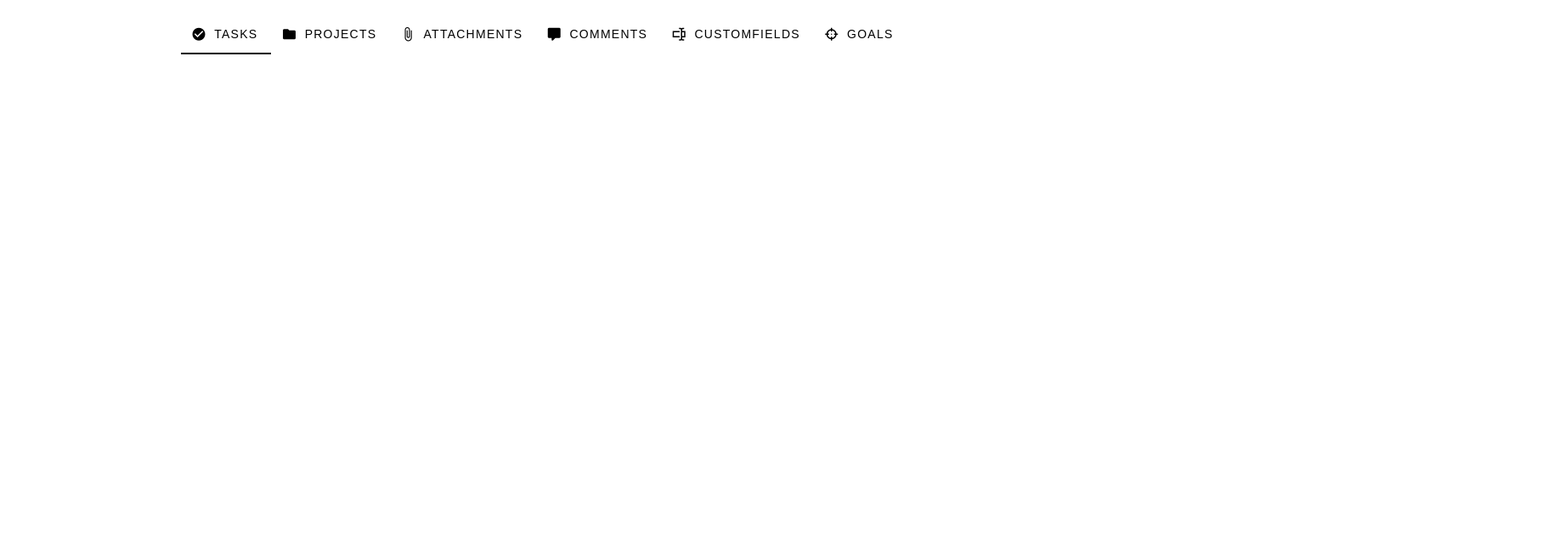
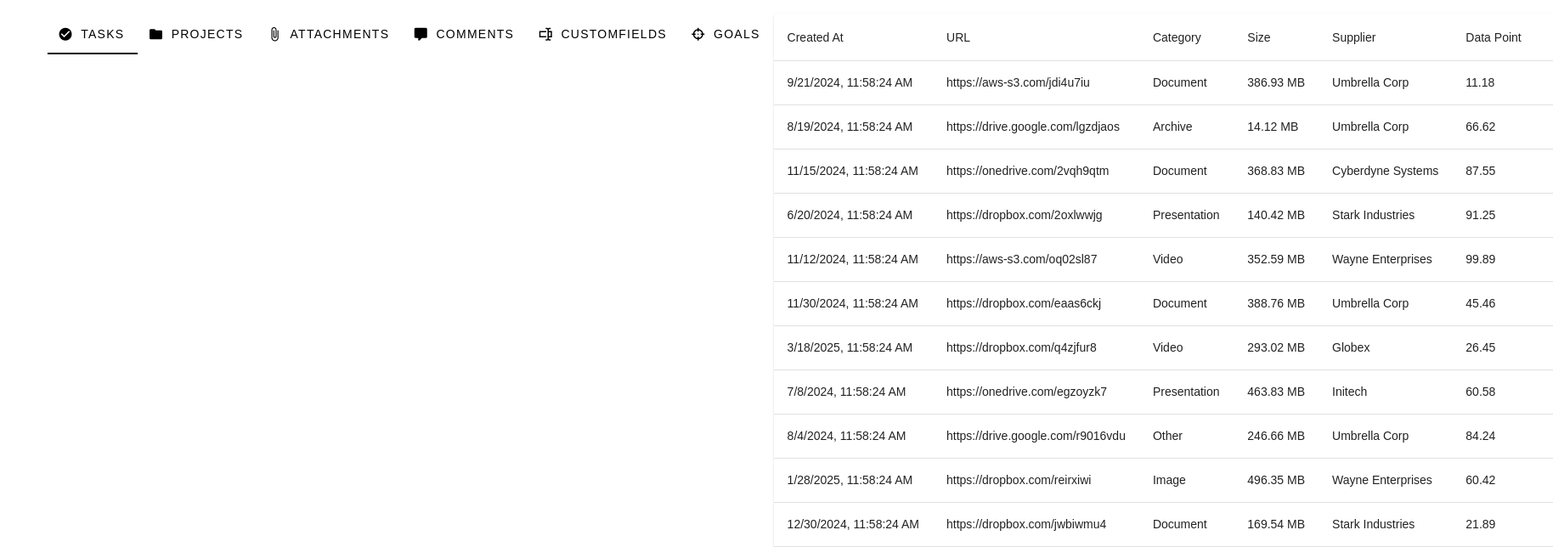
Before and after one commit to mihailo-obradovic/pro-backup-nuxt, a Nuxt app: page /Home in a window 1280 px wide. Shown: the top 644 px of the page at 85% size, 1828 px wide, since content can reach past the window. Built offline with nearby package versions, Linux system fonts and the light colour scheme.

Commit message:
Add basic table

```diff
--- a/assets/styles/main.scss
+++ b/assets/styles/main.scss
@@ -4,7 +4,6 @@
     height: 100%;
     width: 100%;
     margin: 0;
-    overflow-y: hidden !important;
 }
 
 body {
--- a/pages/Home.vue
+++ b/pages/Home.vue
@@ -10,6 +10,27 @@
         {{ tab.name.charAt(0).toUpperCase() + tab.name.slice(1) }}
       </v-tab>
     </v-tabs>
+
+    <v-card class="flex-grow-1 d-flex flex-column overflow-hidden">
+      <v-data-table
+        :headers="headers"
+        :items="records"
+        :items-per-page="20"
+        class="flex-grow-1"
+        fixed-header
+        height="100%"
+      >
+        <!-- Custom formatting for dates -->
+        <template #item.created_at="{ item }">
+          {{ new Date(item.created_at).toLocaleString() }}
+        </template>
+
+        <!-- Custom formatting for size -->
+        <template #item.size="{ item }">
+          {{ formatFileSize(item.size) }}
+        </template>
+      </v-data-table>
+    </v-card>
   </v-container>
 </template>
 
@@ -24,4 +45,79 @@
   { name: 'customFields', icon: 'mdi-form-textbox' },
   { name: 'goals', icon: 'mdi-target' }
 ];
+
+// Table headers
+const headers = [
+  { title: 'Created At', key: 'created_at' },
+  { title: 'URL', key: 'url' },
+  { title: 'Category', key: 'category' },
+  { title: 'Size', key: 'size' },
+  { title: 'Supplier', key: 'supplier' },
+  { title: 'Data Point', key: 'dataPoint' }
+];
+
+// Function to format file size
+function formatFileSize(bytes) {
+  if (bytes < 1024) return bytes + ' B';
+  else if (bytes < 1048576) return (bytes / 1024).toFixed(2) + ' KB';
+  else if (bytes < 1073741824) return (bytes / 1048576).toFixed(2) + ' MB';
+  else return (bytes / 1073741824).toFixed(2) + ' GB';
+}
+
+// Generate 100 dummy records
+const records = Array.from({ length: 100 }, (_, i) => {
+  // Random date within last year
+  const randomDate = new Date();
+  randomDate.setDate(randomDate.getDate() - Math.floor(Math.random() * 365));
+
+  // Random categories
+  const categories = [
+    'Document',
+    'Image',
+    'Video',
+    'Spreadsheet',
+    'Presentation',
+    'Archive',
+    'Other'
+  ];
+  const category = categories[Math.floor(Math.random() * categories.length)];
+
+  // Random size between 1KB and 500MB
+  const size = Math.floor(Math.random() * 500 * 1024 * 1024) + 1024;
+
+  // Random suppliers
+  const suppliers = [
+    'Acme Corp',
+    'Globex',
+    'Initech',
+    'Umbrella Corp',
+    'Stark Industries',
+    'Wayne Enterprises',
+    'Cyberdyne Systems'
+  ];
+  const supplier = suppliers[Math.floor(Math.random() * suppliers.length)];
+
+  // Random data point (a numeric value)
+  const dataPoint = Math.random() * 100;
+
+  // Random URL
+  const urlTypes = [
+    'https://drive.google.com/',
+    'https://dropbox.com/',
+    'https://onedrive.com/',
+    'https://aws-s3.com/'
+  ];
+  const urlBase = urlTypes[Math.floor(Math.random() * urlTypes.length)];
+  const randomString = Math.random().toString(36).substring(2, 10);
+
+  return {
+    id: i + 1,
+    created_at: randomDate,
+    url: `${urlBase}${randomString}`,
+    category,
+    size,
+    supplier,
+    dataPoint: dataPoint.toFixed(2)
+  };
+});
 </script>
```
